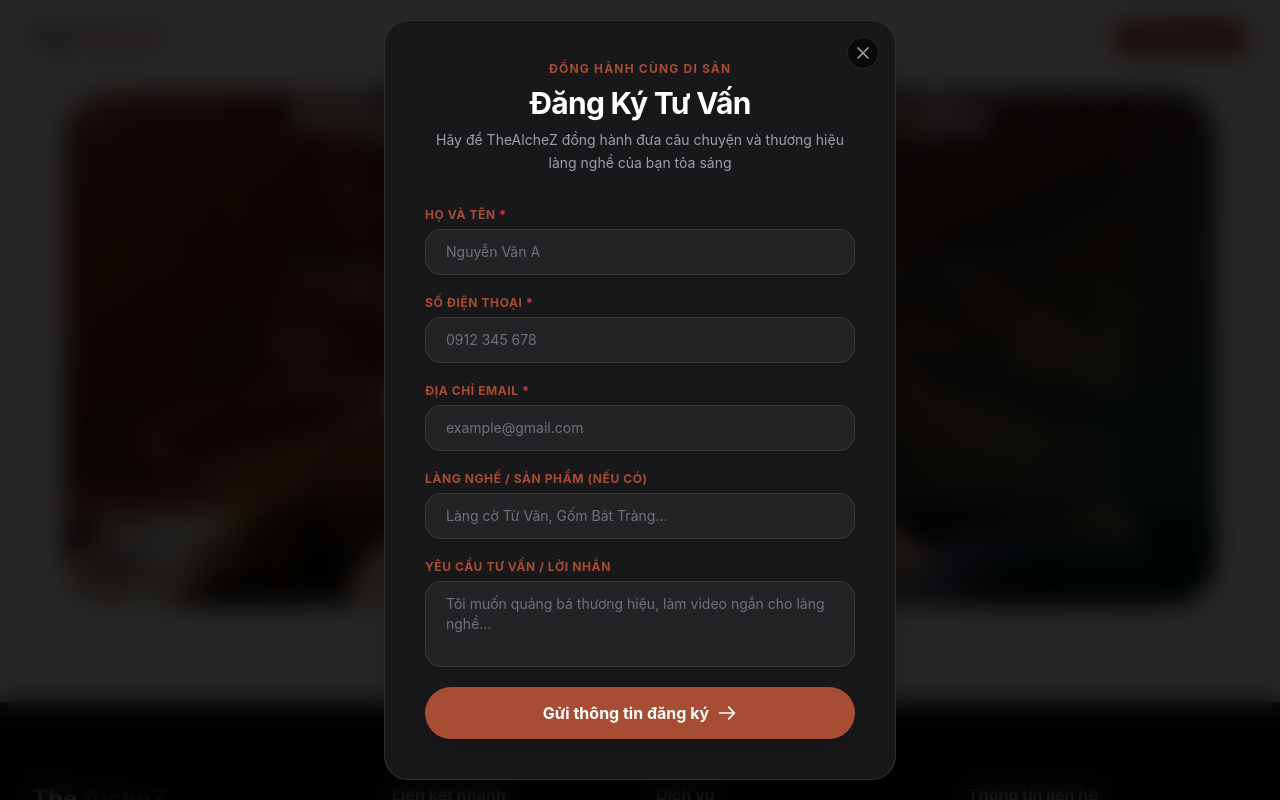
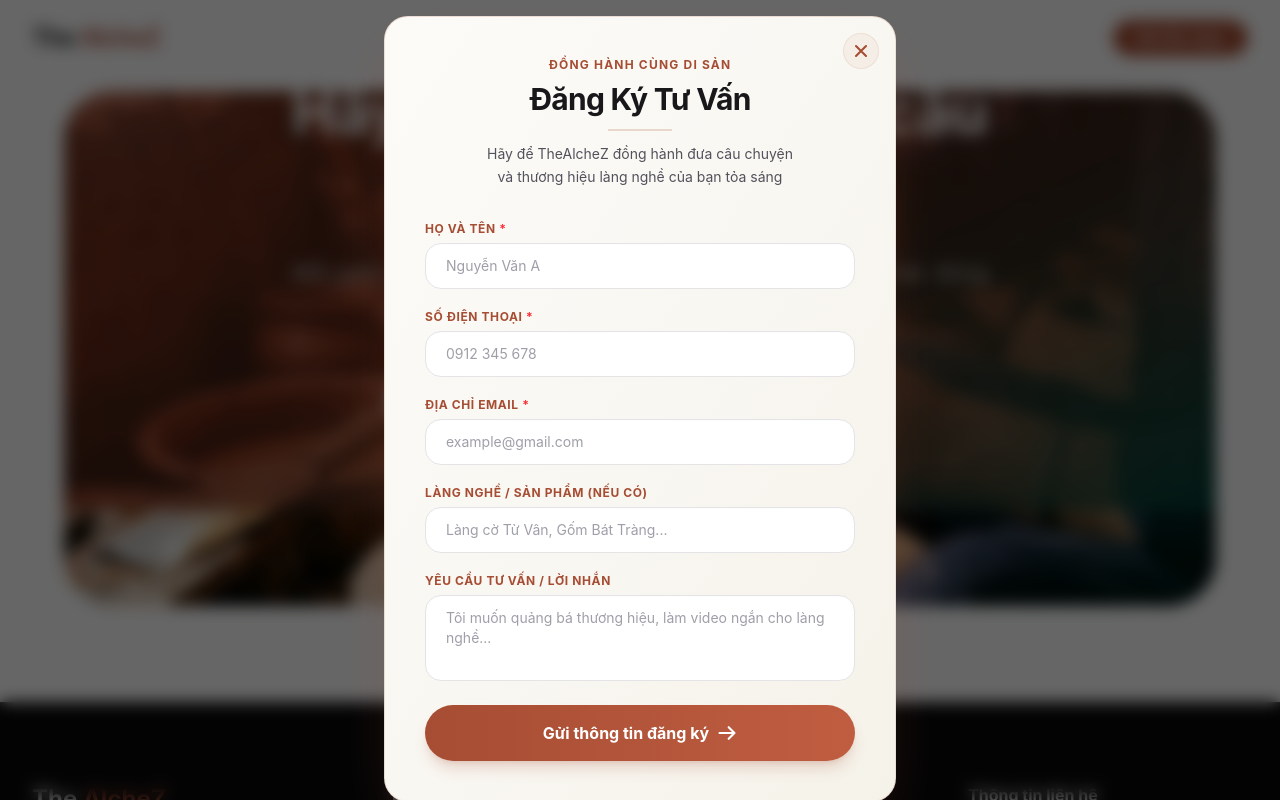
Before and after one commit to lh19022004-a11y/EXE201, a React (Vite) app: page / in a window 1280 px wide. Both pictures are taken after a click on the button "Liên hệ tư vấn ngay". Shown: the part 5054-5854 px from the top of the page. Built offline with nearby package versions, Linux system fonts and the light colour scheme.

Commit message:
design: redesign RegisterModal to a breathtaking premium eggshell and terracotta traditional ceramic theme

```diff
--- a/src/components/RegisterModal.jsx
+++ b/src/components/RegisterModal.jsx
@@ -95,21 +95,21 @@ const RegisterModal = ({ isOpen, onClose }) => {
 
   return (
     <div
-      className="fixed inset-0 z-50 overflow-y-auto bg-black/85 backdrop-blur-md p-4 flex justify-center items-center"
+      className="fixed inset-0 z-50 overflow-y-auto bg-black/60 backdrop-blur-sm p-4 flex justify-center items-center"
       onClick={onClose}
     >
       <div
-        className="relative w-full max-w-lg bg-zinc-900 rounded-3xl overflow-hidden shadow-2xl border border-white/10 p-8 sm:p-10 text-white flex flex-col my-auto transition-all"
+        className="relative w-full max-w-lg bg-gradient-to-br from-[#FCFBF7] via-[#F9F7F2] to-[#F5F2E9] rounded-3xl overflow-hidden shadow-[0_25px_60px_-15px_rgba(166,77,51,0.25)] border border-[#A64D33]/15 p-8 sm:p-10 text-zinc-800 flex flex-col my-auto transition-all duration-300"
         onClick={(e) => e.stopPropagation()}
       >
         {/* Close Button */}
         <button
-          className="absolute top-4 right-4 z-20 w-8 h-8 flex items-center justify-center bg-black/60 hover:bg-black/85 text-zinc-400 hover:text-white rounded-full transition-colors border border-white/10 focus:outline-none"
+          className="absolute top-4 right-4 z-20 w-9 h-9 flex items-center justify-center bg-[#A64D33]/5 hover:bg-[#A64D33]/10 text-primary rounded-full transition-all border border-primary/10 hover:border-primary/20 focus:outline-none cursor-pointer"
           onClick={onClose}
           aria-label="Close form"
         >
           <svg className="w-5 h-5" fill="none" stroke="currentColor" viewBox="0 0 24 24">
-            <path strokeLinecap="round" strokeLinejoin="round" strokeWidth="2" d="M6 18L18 6M6 6l12 12" />
+            <path strokeLinecap="round" strokeLinejoin="round" strokeWidth="2.5" d="M6 18L18 6M6 6l12 12" />
           </svg>
         </button>
 
@@ -120,8 +120,10 @@ const RegisterModal = ({ isOpen, onClose }) => {
               <span className="text-primary font-bold text-xs uppercase tracking-widest mb-2 block">
                 Đồng hành cùng di sản
               </span>
-              <h3 className="text-3xl font-bold text-white tracking-tight">Đăng Ký Tư Vấn</h3>
-              <p className="text-zinc-400 text-sm mt-2 leading-relaxed">
+              <h3 className="text-3xl font-bold text-zinc-900 tracking-tight">Đăng Ký Tư Vấn</h3>
+              {/* Delicate traditional element decoration */}
+              <div className="w-16 h-[2px] bg-primary/20 mx-auto mt-3 mb-3" />
+              <p className="text-zinc-600 text-sm leading-relaxed max-w-xs mx-auto">
                 Hãy để TheAlcheZ đồng hành đưa câu chuyện và thương hiệu làng nghề của bạn tỏa sáng
               </p>
             </div>
@@ -140,9 +142,9 @@ const RegisterModal = ({ isOpen, onClose }) => {
                   onChange={handleChange}
                   disabled={isLoading}
                   placeholder="Nguyễn Văn A"
-                  className={`w-full bg-white/5 border ${errors.name ? 'border-red-500/80 focus:border-red-500 focus:ring-red-500' : 'border-white/10 focus:border-primary focus:ring-primary'} rounded-2xl px-5 py-3 text-white placeholder-zinc-500 focus:outline-none focus:ring-1 transition-all text-sm`}
+                  className={`w-full bg-white border ${errors.name ? 'border-red-500/80 focus:border-red-500 focus:ring-red-500' : 'border-zinc-200 focus:border-primary focus:ring-primary/20'} rounded-2xl px-5 py-3 text-zinc-800 placeholder-zinc-400 focus:outline-none focus:ring-2 transition-all text-sm shadow-[inset_0_1px_2px_rgba(0,0,0,0.01)]`}
                 />
-                {errors.name && <span className="text-red-400 text-xs mt-0.5">{errors.name}</span>}
+                {errors.name && <span className="text-red-500 text-xs mt-0.5">{errors.name}</span>}
               </div>
 
               {/* Phone */}
@@ -157,9 +159,9 @@ const RegisterModal = ({ isOpen, onClose }) => {
                   onChange={handleChange}
                   disabled={isLoading}
                   placeholder="0912 345 678"
-                  className={`w-full bg-white/5 border ${errors.phone ? 'border-red-500/80 focus:border-red-500 focus:ring-red-500' : 'border-white/10 focus:border-primary focus:ring-primary'} rounded-2xl px-5 py-3 text-white placeholder-zinc-500 focus:outline-none focus:ring-1 transition-all text-sm`}
+                  className={`w-full bg-white border ${errors.phone ? 'border-red-500/80 focus:border-red-500 focus:ring-red-500' : 'border-zinc-200 focus:border-primary focus:ring-primary/20'} rounded-2xl px-5 py-3 text-zinc-800 placeholder-zinc-400 focus:outline-none focus:ring-2 transition-all text-sm shadow-[inset_0_1px_2px_rgba(0,0,0,0.01)]`}
                 />
-                {errors.phone && <span className="text-red-400 text-xs mt-0.5">{errors.phone}</span>}
+                {errors.phone && <span className="text-red-500 text-xs mt-0.5">{errors.phone}</span>}
               </div>
 
               {/* Email */}
@@ -174,9 +176,9 @@ const RegisterModal = ({ isOpen, onClose }) => {
                   onChange={handleChange}
                   disabled={isLoading}
                   placeholder="example@gmail.com"
-                  className={`w-full bg-white/5 border ${errors.email ? 'border-red-500/80 focus:border-red-500 focus:ring-red-500' : 'border-white/10 focus:border-primary focus:ring-primary'} rounded-2xl px-5 py-3 text-white placeholder-zinc-500 focus:outline-none focus:ring-1 transition-all text-sm`}
+                  className={`w-full bg-white border ${errors.email ? 'border-red-500/80 focus:border-red-500 focus:ring-red-500' : 'border-zinc-200 focus:border-primary focus:ring-primary/20'} rounded-2xl px-5 py-3 text-zinc-800 placeholder-zinc-400 focus:outline-none focus:ring-2 transition-all text-sm shadow-[inset_0_1px_2px_rgba(0,0,0,0.01)]`}
                 />
-                {errors.email && <span className="text-red-400 text-xs mt-0.5">{errors.email}</span>}
+                {errors.email && <span className="text-red-500 text-xs mt-0.5">{errors.email}</span>}
               </div>
 
               {/* Village */}
@@ -191,7 +193,7 @@ const RegisterModal = ({ isOpen, onClose }) => {
                   onChange={handleChange}
                   disabled={isLoading}
                   placeholder="Làng cờ Từ Vân, Gốm Bát Tràng..."
-                  className="w-full bg-white/5 border border-white/10 focus:border-primary focus:ring-primary rounded-2xl px-5 py-3 text-white placeholder-zinc-500 focus:outline-none focus:ring-1 transition-all text-sm"
+                  className="w-full bg-white border border-zinc-200 focus:border-primary focus:ring-primary/20 focus:ring-2 rounded-2xl px-5 py-3 text-zinc-800 placeholder-zinc-400 focus:outline-none transition-all text-sm shadow-[inset_0_1px_2px_rgba(0,0,0,0.01)]"
                 />
               </div>
 
@@ -207,7 +209,7 @@ const RegisterModal = ({ isOpen, onClose }) => {
                   disabled={isLoading}
                   placeholder="Tôi muốn quảng bá thương hiệu, làm video ngắn cho làng nghề..."
                   rows="3"
-                  className="w-full bg-white/5 border border-white/10 focus:border-primary focus:ring-primary rounded-2xl px-5 py-3 text-white placeholder-zinc-500 focus:outline-none focus:ring-1 transition-all text-sm resize-none"
+                  className="w-full bg-white border border-zinc-200 focus:border-primary focus:ring-primary/20 focus:ring-2 rounded-2xl px-5 py-3 text-zinc-800 placeholder-zinc-400 focus:outline-none transition-all text-sm resize-none shadow-[inset_0_1px_2px_rgba(0,0,0,0.01)]"
                 />
               </div>
 
@@ -215,7 +217,7 @@ const RegisterModal = ({ isOpen, onClose }) => {
               <button
                 type="submit"
                 disabled={isLoading}
-                className="btn-primary w-full py-3.5 mt-4 text-base font-bold shadow-lg hover:shadow-primary/20 transition-all flex items-center justify-center gap-2 disabled:opacity-50 disabled:cursor-not-allowed"
+                className="w-full py-4 mt-6 text-base font-bold bg-gradient-to-r from-primary to-[#C05D41] hover:brightness-105 text-white rounded-full shadow-lg shadow-primary/20 active:scale-[0.98] transition-all flex items-center justify-center gap-2 disabled:opacity-50 disabled:cursor-not-allowed cursor-pointer"
               >
                 {isLoading ? (
                   <>
@@ -229,7 +231,7 @@ const RegisterModal = ({ isOpen, onClose }) => {
                   <>
                     <span>Gửi thông tin đăng ký</span>
                     <svg className="w-5 h-5" fill="none" stroke="currentColor" viewBox="0 0 24 24">
-                      <path strokeLinecap="round" strokeLinejoin="round" strokeWidth="2" d="M14 5l7 7m0 0l-7 7m7-7H3" />
+                      <path strokeLinecap="round" strokeLinejoin="round" strokeWidth="2.5" d="M14 5l7 7m0 0l-7 7m7-7H3" />
                     </svg>
                   </>
                 )}
@@ -240,18 +242,20 @@ const RegisterModal = ({ isOpen, onClose }) => {
           /* Success Screen */
           <div className="text-center py-10 flex flex-col items-center justify-center">
             {/* Animated Success Checkmark */}
-            <div className="w-20 h-20 bg-primary/20 text-primary rounded-full flex items-center justify-center mb-8 border border-primary/30 shadow-lg animate-bounce">
+            <div className="w-20 h-20 bg-primary/10 text-primary rounded-full flex items-center justify-center mb-8 border border-primary/20 shadow-md shadow-primary/5 animate-bounce">
               <svg className="w-10 h-10" fill="none" stroke="currentColor" viewBox="0 0 24 24">
                 <path strokeLinecap="round" strokeLinejoin="round" strokeWidth="3" d="M5 13l4 4L19 7" />
               </svg>
             </div>
-            <h3 className="text-2xl sm:text-3xl font-bold mb-4 text-white">Đăng Ký Thành Công!</h3>
-            <p className="text-zinc-300 text-sm sm:text-base leading-relaxed max-w-sm mb-8">
+            <h3 className="text-2xl sm:text-3xl font-bold mb-3 text-zinc-900 tracking-tight">Đăng Ký Thành Công!</h3>
+            {/* Delicate divider line */}
+            <div className="w-16 h-[2px] bg-primary/20 mx-auto mt-2 mb-4" />
+            <p className="text-zinc-600 text-sm sm:text-base leading-relaxed max-w-sm mb-8 px-2 font-medium">
               Cảm ơn bạn! Thông tin đăng ký đã được gửi trực tiếp tới đội ngũ **TheAlcheZ** tại email <strong className="text-primary font-bold">theaichez@gmail.com</strong> trong nền. Chúng tôi sẽ sớm liên hệ lại với bạn qua thông tin đã cung cấp!
             </p>
             <button
               onClick={onClose}
-              className="btn-primary w-full py-3.5 text-base font-bold shadow-lg hover:shadow-primary/20 transition-all text-center"
+              className="w-full py-4 text-base font-bold bg-gradient-to-r from-primary to-[#C05D41] hover:brightness-105 text-white rounded-full shadow-lg shadow-primary/20 active:scale-[0.98] transition-all text-center cursor-pointer"
             >
               Hoàn tất
             </button>
```
